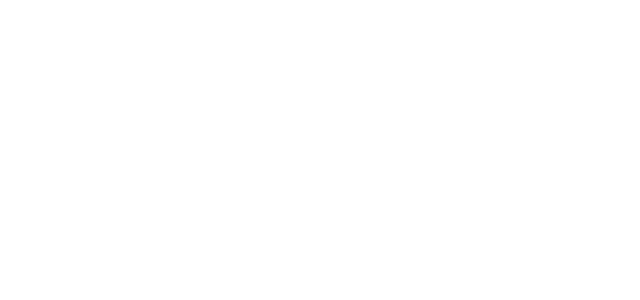
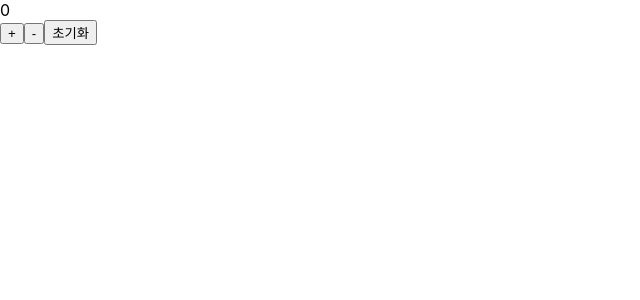
Before and after one commit to younghun0/todolist, a React (Create React App) app: page /Counter in a window 1280 px wide. Before the commit this address had no page. Shown: the top 300 px of the page, without its empty margins (0-640 px from the left). Built offline with nearby package versions, Linux system fonts and the light colour scheme.

Commit message:
리덕스사용법 익히기(count)

```diff
--- a/src/App.js
+++ b/src/App.js
@@ -3,14 +3,20 @@
 import Login from "./pages/Login";
 import Join from "./pages/Join";
 import Todo from "./pages/Todo";
+import { Provider } from "react-redux";
+import Counter from "./components/Counter/Counter";
+import store from "./store";
 
 const App = () => {
   return (
-    <Routes>
-      <Route path="/login" element={<Login />} />
-      <Route path="/join" element={<Join />} />
-      <Route path="/todo" element={<Todo />} />
-    </Routes>
+    <Provider store={store}>
+      <Routes>
+        <Route path="/Counter" element={<Counter />} />
+        <Route path="/login" element={<Login />} />
+        <Route path="/join" element={<Join />} />
+        <Route path="/todo" element={<Todo />} />
+      </Routes>
+    </Provider>
   );
 };
 
--- /dev/null
+++ b/src/components/Counter/Counter.js
@@ -0,0 +1,28 @@
+import { useDispatch, useSelector } from "react-redux";
+import { down, init, up } from "../../store/conunterSlice";
+
+const Counter = () => {
+  const dispach = useDispatch();
+  const count = useSelector((state) => {
+    return state.counter.value;
+  });
+  const addNumber = () => {
+    dispach(up(2));
+  };
+  const minusNumber = () => {
+    dispach(down(2));
+  };
+  const initNumber = () => {
+    dispach(init(""));
+  };
+  return (
+    <div>
+      <div>{count}</div>
+      <button onClick={addNumber}>+</button>
+      <button onClick={minusNumber}>-</button>
+      <button onClick={initNumber}>초기화</button>
+    </div>
+  );
+};
+
+export default Counter;
--- /dev/null
+++ b/src/store/conunterSlice.js
@@ -0,0 +1,24 @@
+import { createSlice } from "@reduxjs/toolkit";
+
+const initialState = {
+  id: 1,
+  value: 0,
+};
+const counterSlice = createSlice({
+  name: "counter",
+  initialState,
+  reducers: {
+    up: (state, action) => {
+      state.value = state.value + action.payload;
+    },
+    down: (state, action) => {
+      state.value = state.value - action.payload;
+    },
+    init: (state, action) => {
+      state.value = 0;
+    },
+  },
+});
+
+export default counterSlice;
+export const { up, down, init } = counterSlice.actions;
--- /dev/null
+++ b/src/store/index.js
@@ -0,0 +1,9 @@
+import { configureStore } from "@reduxjs/toolkit";
+import counterSlice from "./conunterSlice";
+
+const store = configureStore({
+  reducer: {
+    counter: counterSlice.reducer,
+  },
+});
+export default store;
```
